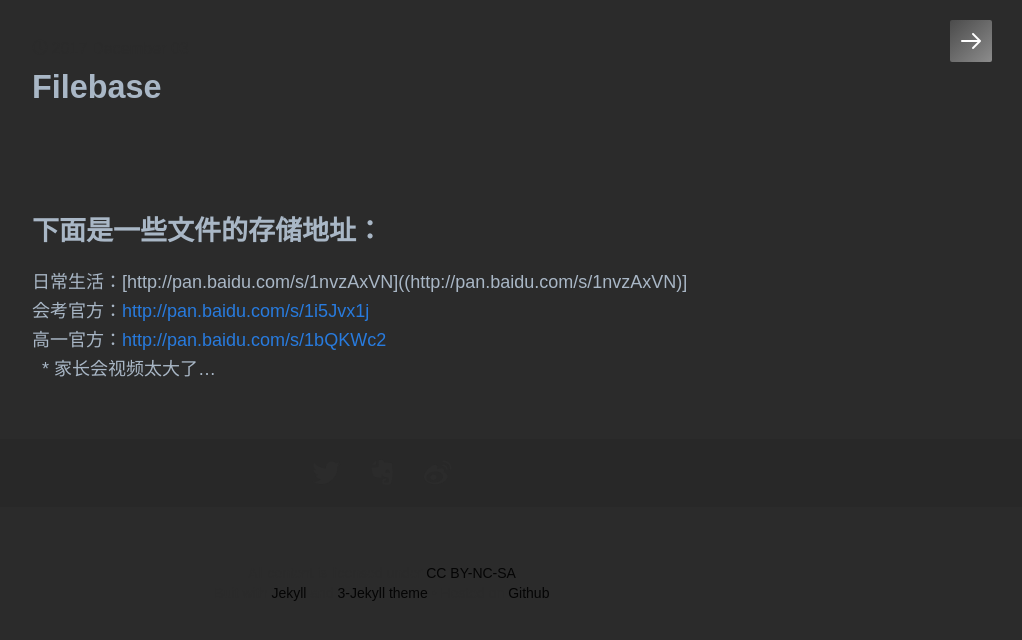
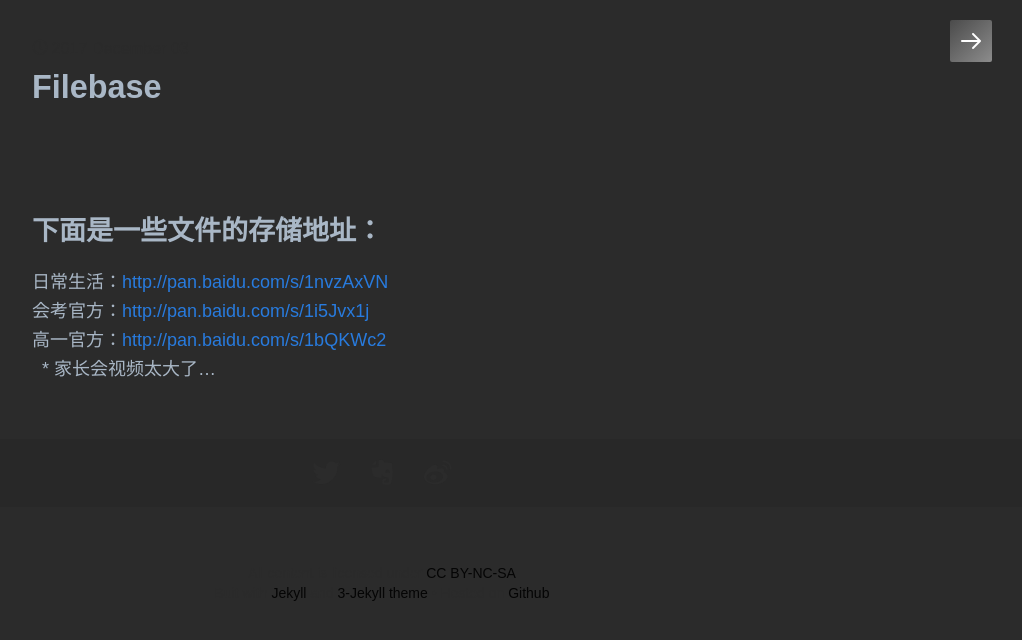
Before and after one commit to Pokecub573/573.github.io, a Jekyll site: the page built from _posts/Zinfo/2017-12-03-Filebase.md, in a window 1280 px wide. Shown: the top 640 px of the page, without its empty margins (258-1280 px from the left). Built offline with Jekyll 4.4.1, drawn with Linux system fonts in a browser that asks for light colours; some web fonts are replaced.

Commit message:
Update 2017-12-03-Filebase.md

```diff
--- a/_posts/Zinfo/2017-12-03-Filebase.md
+++ b/_posts/Zinfo/2017-12-03-Filebase.md
@@ -6,7 +6,7 @@ catagory: Zinfo
 
 ## 下面是一些文件的存储地址：<br>
 
-日常生活：[http://pan.baidu.com/s/1nvzAxVN]((http://pan.baidu.com/s/1nvzAxVN)]<br>
+日常生活：[http://pan.baidu.com/s/1nvzAxVN](http://pan.baidu.com/s/1nvzAxVN)<br>
 会考官方：[http://pan.baidu.com/s/1i5Jvx1j](http://pan.baidu.com/s/1i5Jvx1j) <br>
 高一官方：[http://pan.baidu.com/s/1bQKWc2](http://pan.baidu.com/s/1bQKWc2)<br>
 
```
